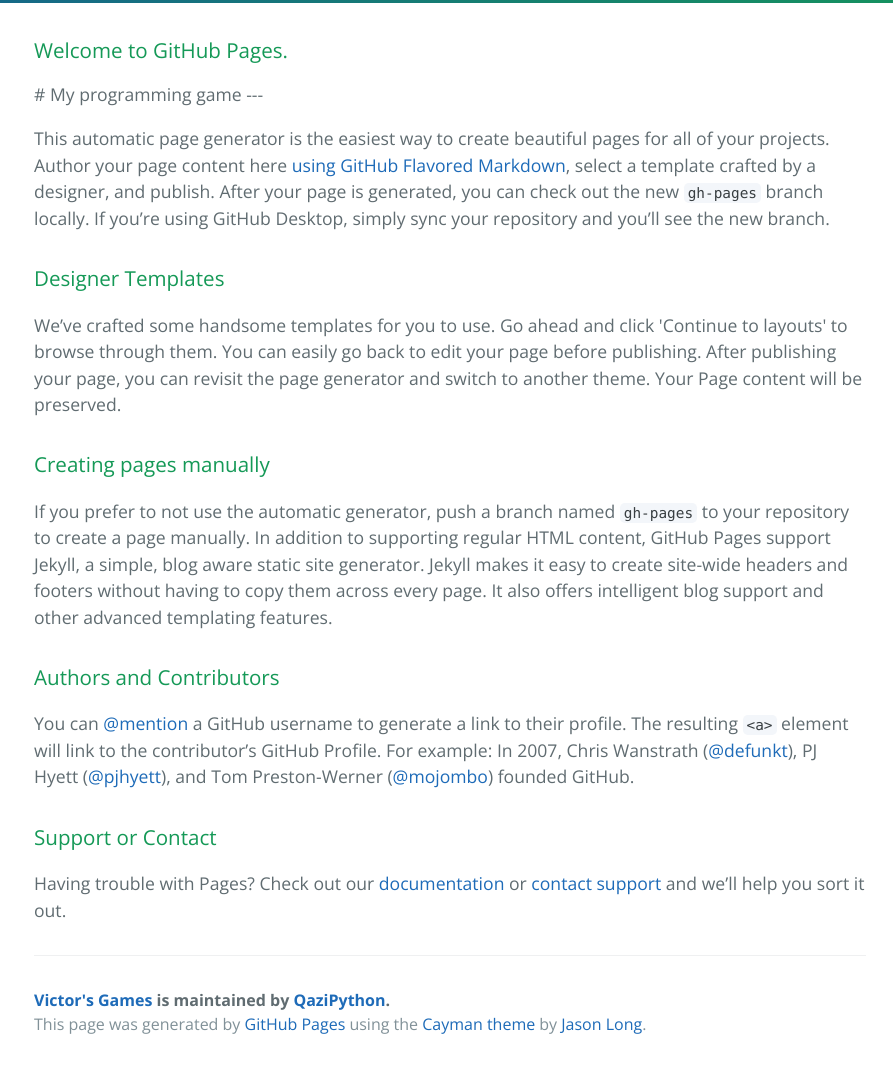
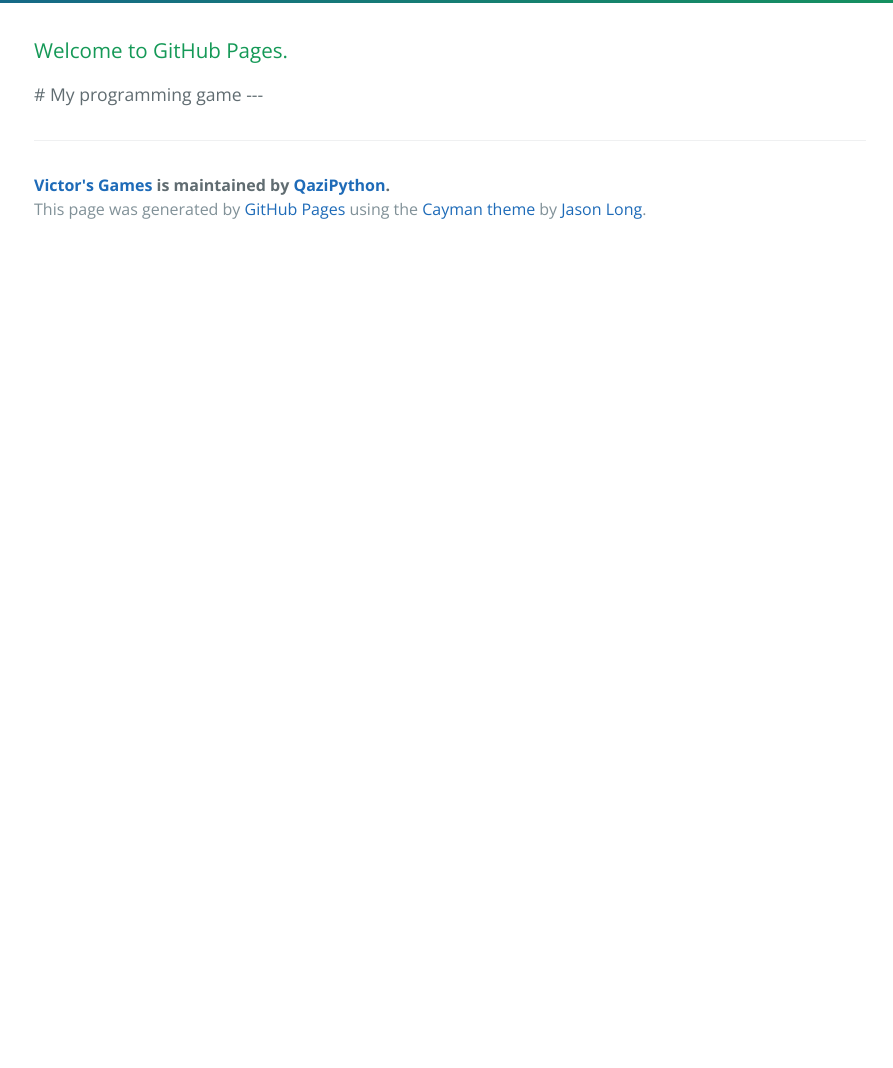
Before and after one commit to CleverProgrammer/victor_programming, a plain HTML site: page index.html in a window 1280 px wide. Shown: the part 380-1448 px from the top of the page, without its empty margins (190-1083 px from the left). After the commit the page ends 800 px from the top, so only its background shows below. Drawn offline with nearby package versions, Linux system fonts and the light colour scheme; a script that the page names is missing.

Commit message:
Update index.html

```diff
--- a/index.html
+++ b/index.html
@@ -24,29 +24,7 @@
 
 # My programming game
 ---
-
-<script src="//repl.it/embed/CEbs/0.js"></script>
-<p>This automatic page generator is the easiest way to create beautiful pages for all of your projects. Author your page content here <a href="https://guides.github.com/features/mastering-markdown/">using GitHub Flavored Markdown</a>, select a template crafted by a designer, and publish. After your page is generated, you can check out the new <code>gh-pages</code> branch locally. If you’re using GitHub Desktop, simply sync your repository and you’ll see the new branch.</p>
-
-<h3>
-<a id="designer-templates" class="anchor" href="#designer-templates" aria-hidden="true"><span aria-hidden="true" class="octicon octicon-link"></span></a>Designer Templates</h3>
-
-<p>We’ve crafted some handsome templates for you to use. Go ahead and click 'Continue to layouts' to browse through them. You can easily go back to edit your page before publishing. After publishing your page, you can revisit the page generator and switch to another theme. Your Page content will be preserved.</p>
-
-<h3>
-<a id="creating-pages-manually" class="anchor" href="#creating-pages-manually" aria-hidden="true"><span aria-hidden="true" class="octicon octicon-link"></span></a>Creating pages manually</h3>
-
-<p>If you prefer to not use the automatic generator, push a branch named <code>gh-pages</code> to your repository to create a page manually. In addition to supporting regular HTML content, GitHub Pages support Jekyll, a simple, blog aware static site generator. Jekyll makes it easy to create site-wide headers and footers without having to copy them across every page. It also offers intelligent blog support and other advanced templating features.</p>
-
-<h3>
-<a id="authors-and-contributors" class="anchor" href="#authors-and-contributors" aria-hidden="true"><span aria-hidden="true" class="octicon octicon-link"></span></a>Authors and Contributors</h3>
-
-<p>You can <a href="https://help.github.com/articles/basic-writing-and-formatting-syntax/#mentioning-users-and-teams" class="user-mention">@mention</a> a GitHub username to generate a link to their profile. The resulting <code>&lt;a&gt;</code> element will link to the contributor’s GitHub Profile. For example: In 2007, Chris Wanstrath (<a href="https://github.com/defunkt" class="user-mention">@defunkt</a>), PJ Hyett (<a href="https://github.com/pjhyett" class="user-mention">@pjhyett</a>), and Tom Preston-Werner (<a href="https://github.com/mojombo" class="user-mention">@mojombo</a>) founded GitHub.</p>
-
-<h3>
-<a id="support-or-contact" class="anchor" href="#support-or-contact" aria-hidden="true"><span aria-hidden="true" class="octicon octicon-link"></span></a>Support or Contact</h3>
-
-<p>Having trouble with Pages? Check out our <a href="https://help.github.com/pages">documentation</a> or <a href="https://github.com/contact">contact support</a> and we’ll help you sort it out.</p>
+<script src="//repl.it/embed/CEbs/1.js"></script>
 
       <footer class="site-footer">
         <span class="site-footer-owner"><a href="https://github.com/QaziPython/victor_programming">Victor&#39;s Games</a> is maintained by <a href="https://github.com/QaziPython">QaziPython</a>.</span>
```
